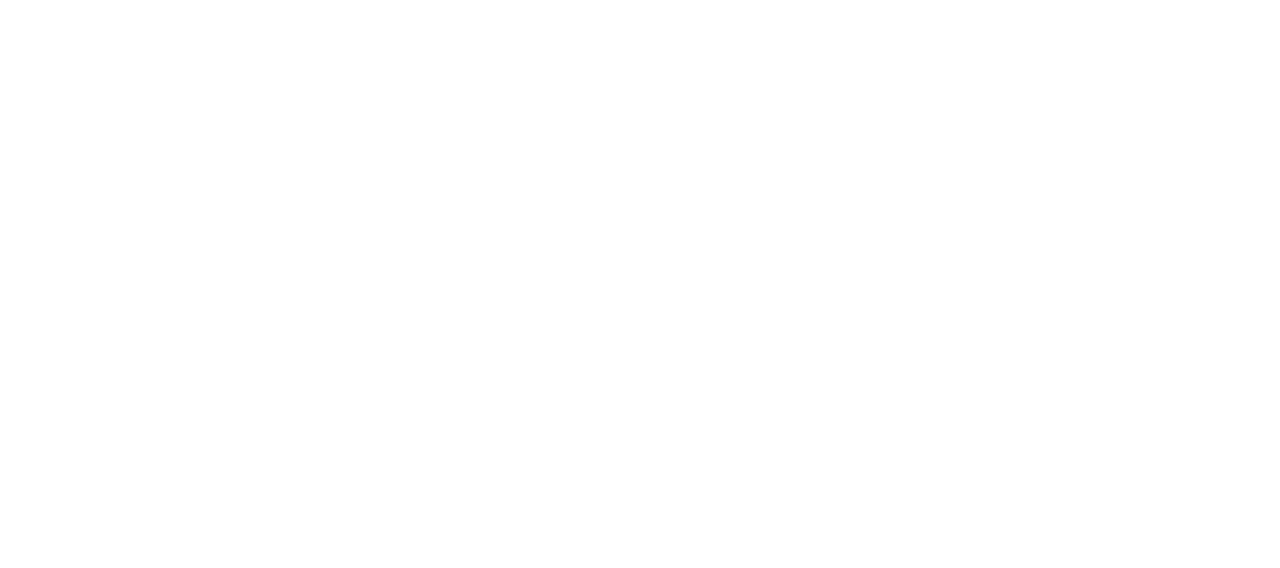
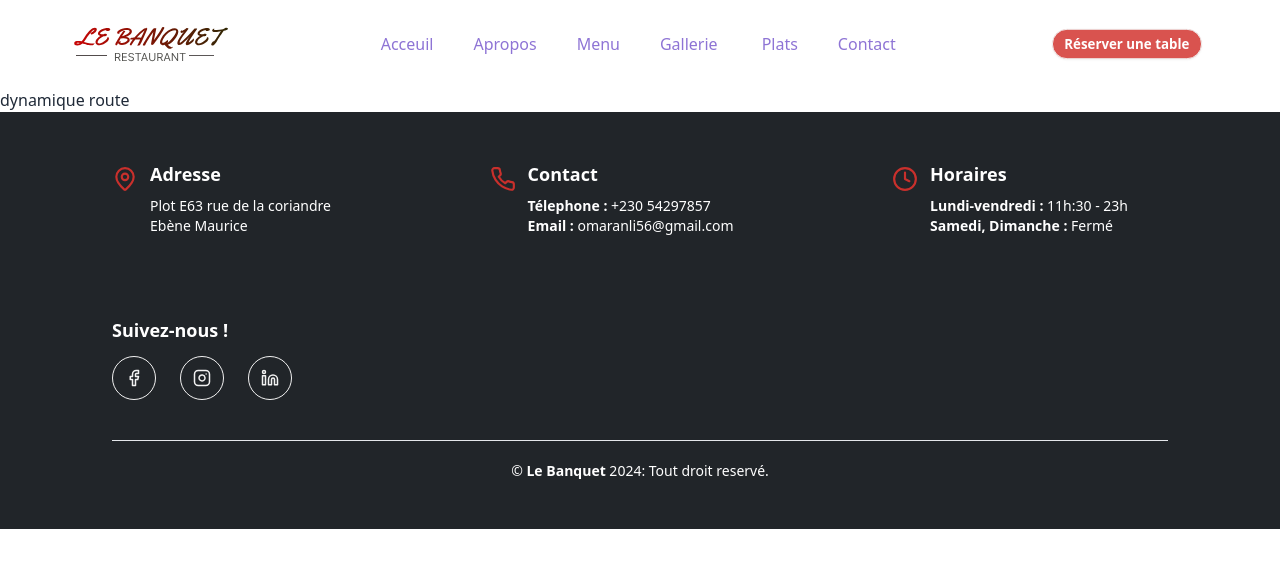
Before and after one commit to anliomar-dev/restoFrontEnd, a React (Vite) app: page /dishes/starter in a window 1280 px wide. Before the commit this address had no page. Shown: the top 568 px of the page. Built offline with nearby package versions, Linux system fonts and the light colour scheme.

Commit message:
created dynamique route

```diff
--- a/src/App.jsx
+++ b/src/App.jsx
@@ -6,6 +6,7 @@
 import Breakfast from "./pages/Breakfast";  // Corriger le chemin
 import Dinner from "./pages/Dinner";
 import Dessert from "./pages/dessert";
+import CategoryDishes from "./pages/dishes/categoryDishes.jsx";
 
 function App() {
     return (
@@ -14,10 +15,11 @@
               <Route path="/" element={<Layout />}>
                   <Route index element={<Home />} />
                   <Route path="starter" element={<Starter />} />
-                  <Route path="breakfast" element={<Breakfast />} />  {/* Corriger le chemin */}
+                  <Route path="breakfast" element={<Breakfast />} />
                   <Route path="lunch" element={<Lunch />} />
                   <Route path="dinner" element={<Dinner />} />
                   <Route path="dessert" element={<Dessert />} />
+                  <Route path="dishes/:categoryName" element={<CategoryDishes />} />
               </Route>
           </Routes>
       </BrowserRouter>
--- a/src/components/MenuSection.jsx
+++ b/src/components/MenuSection.jsx
@@ -62,7 +62,7 @@
 					  <div className={`flex flex-col items-center w-full pt-3 dish-body-${index + 1}`}>
 						  <h2 className="text-2xl mb-1 pt-3">{dish.name}</h2>
 						  <p className="pb-2 font-defaultFont text-gray-400 text-center">{dish.ingredients}</p>
-						  <p className="text-lg font-bold text-accentHover">{dish.price}</p>
+						  <p className="text-lg font-bold text-accentHover">{dish.price} <strong>€</strong></p>
 					  </div>
 				  </div>
 				))
@@ -79,7 +79,7 @@
 			    mt-6 transition-colors duration-300
 			    "
 			  >
-				  <Link to={`/${category}`}>voir plus +</Link>
+				  <Link to={`/dishes/${category}`}>voir plus +</Link>
 			  </CallToActionBtn>
 		  </div>
 	  </section>
--- /dev/null
+++ b/src/pages/dishes/categoryDishes.jsx
@@ -0,0 +1,5 @@
+function CategoryDishes (){
+	return <h1>dynamique route</h1>
+}
+
+export default CategoryDishes;
```
